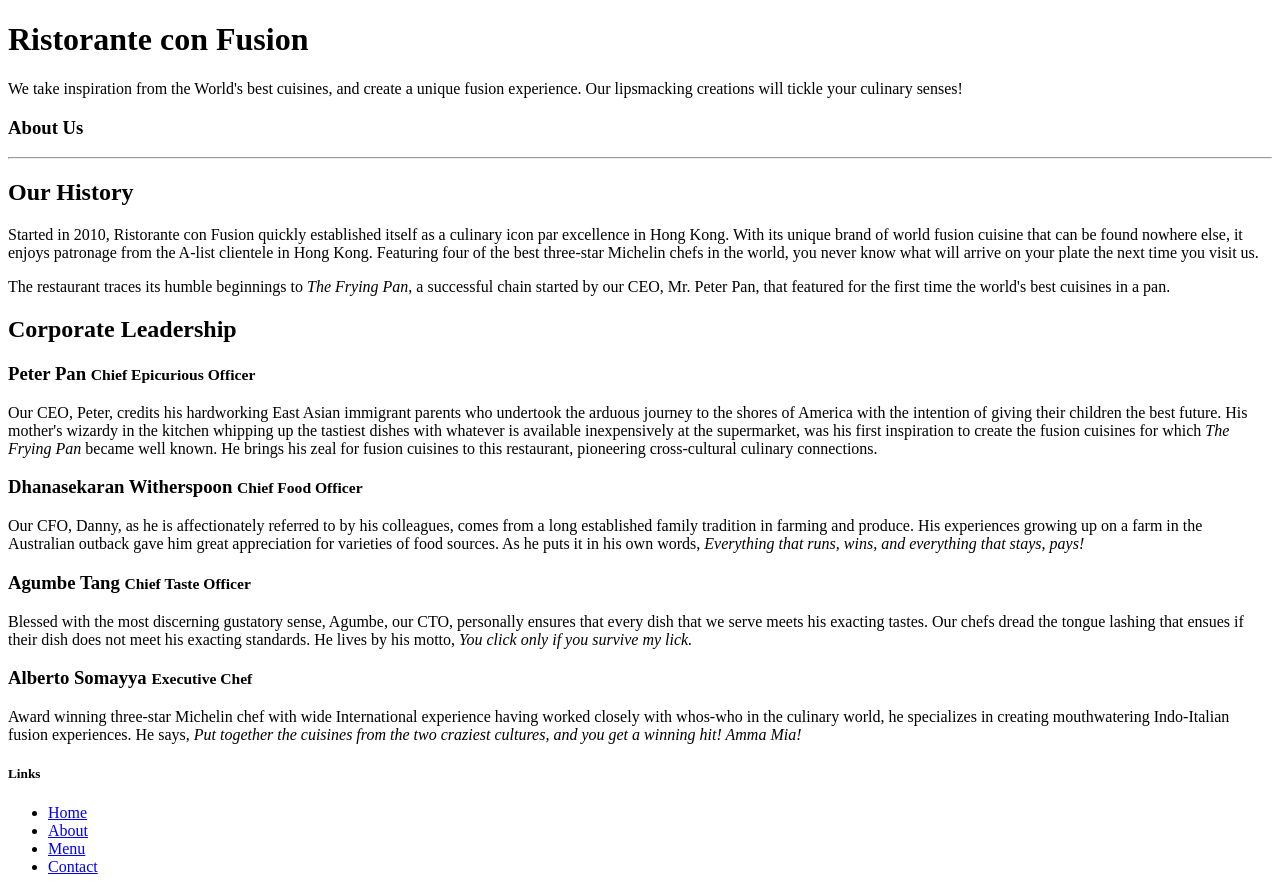
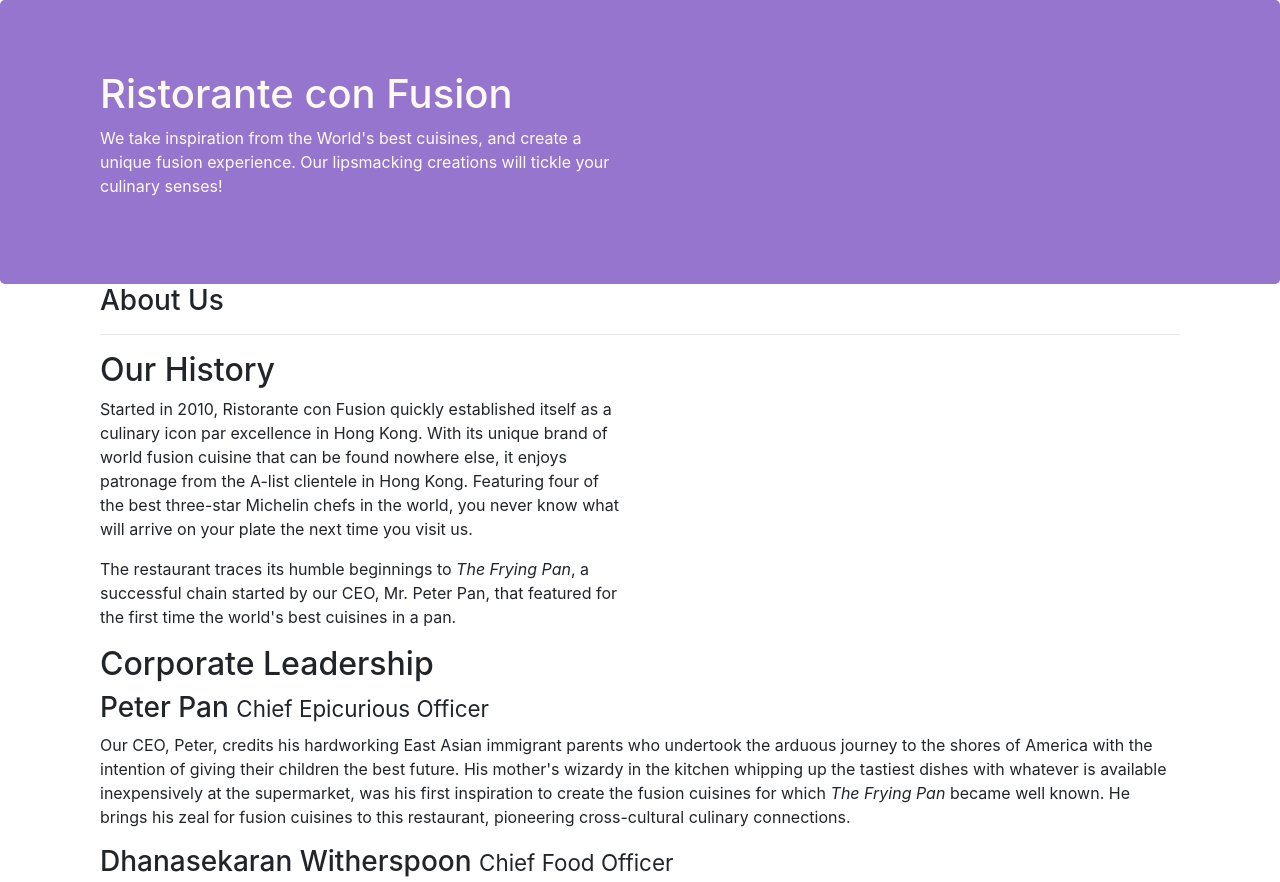
Before and after one commit to Zandmor/Coursera-1, a website: page aboutus.html in a window 1280 px wide. Shown: the top 882 px of the page. Drawn offline with nearby package versions, Linux system fonts and the light colour scheme.

Commit message:
help me eden

```diff
--- a/aboutus.html
+++ b/aboutus.html
@@ -2,7 +2,8 @@
 <html lang="en">
 
 <head>
-
+    <link rel="stylesheet" href="node_modules/bootstrap/dist/css/bootstrap.min.css">
+    <link rel="stylesheet" href="css/styles.css">
     <title>Ristorante Con Fusion: About Us</title>
 
 </head>
@@ -22,15 +23,15 @@
         </div>
     </header>
 
-    <div>
-        <div>
+    <div class = "container">
+        <div class="col-12">
             <div>
                <h3>About Us</h3>
                <hr>
             </div>
         </div>
 
-        <div>
+        <div class="col-12 col-xl-6">
             <div>
                 <h2>Our History</h2>
                 <p>Started in 2010, Ristorante con Fusion quickly established itself as a culinary icon par excellence in Hong Kong. With its unique brand of world fusion cuisine that can be found nowhere else, it enjoys patronage from the A-list clientele in Hong Kong.  Featuring four of the best three-star Michelin chefs in the world, you never know what will arrive on your plate the next time you visit us.</p>
@@ -41,17 +42,17 @@
         </div>
 
 
-        <div>
+        <div class="col-12">
             <div>
                 <h2>Corporate Leadership</h2>
                 <h3>Peter Pan <small>Chief Epicurious Officer</small></h3>
-                <p>Our CEO, Peter, credits his hardworking East Asian immigrant parents who undertook the arduous journey to the shores of America with the intention of giving their children the best future. His mother's wizardy in the kitchen whipping up the tastiest dishes with whatever is available inexpensively at the supermarket, was his first inspiration to create the fusion cuisines for which <em>The Frying Pan</em> became well known. He brings his zeal for fusion cuisines to this restaurant, pioneering cross-cultural culinary connections.</p>
+                <p class= "d-none d-sm-block">Our CEO, Peter, credits his hardworking East Asian immigrant parents who undertook the arduous journey to the shores of America with the intention of giving their children the best future. His mother's wizardy in the kitchen whipping up the tastiest dishes with whatever is available inexpensively at the supermarket, was his first inspiration to create the fusion cuisines for which <em>The Frying Pan</em> became well known. He brings his zeal for fusion cuisines to this restaurant, pioneering cross-cultural culinary connections.</p>
                 <h3>Dhanasekaran Witherspoon <small>Chief Food Officer</small></h3>
-                <p>Our CFO, Danny, as he is affectionately referred to by his colleagues, comes from a long established family tradition in farming and produce. His experiences growing up on a farm in the Australian outback gave him great appreciation for varieties of food sources. As he puts it in his own words, <em>Everything that runs, wins, and everything that stays, pays!</em></p>
+                <p class= "d-none d-sm-block">Our CFO, Danny, as he is affectionately referred to by his colleagues, comes from a long established family tradition in farming and produce. His experiences growing up on a farm in the Australian outback gave him great appreciation for varieties of food sources. As he puts it in his own words, <em>Everything that runs, wins, and everything that stays, pays!</em></p>
                 <h3>Agumbe Tang <small>Chief Taste Officer</small></h3>
-                <p>Blessed with the most discerning gustatory sense, Agumbe, our CTO, personally ensures that every dish that we serve meets his exacting tastes. Our chefs dread the tongue lashing that ensues if their dish does not meet his exacting standards. He lives by his motto, <em>You click only if you survive my lick.</em></p>
+                <p class= "d-none d-sm-block">Blessed with the most discerning gustatory sense, Agumbe, our CTO, personally ensures that every dish that we serve meets his exacting tastes. Our chefs dread the tongue lashing that ensues if their dish does not meet his exacting standards. He lives by his motto, <em>You click only if you survive my lick.</em></p>
                 <h3>Alberto Somayya <small>Executive Chef</small></h3>
-                <p>Award winning three-star Michelin chef with wide International experience having worked closely with whos-who in the culinary world, he specializes in creating mouthwatering Indo-Italian fusion experiences. He says, <em>Put together the cuisines from the two craziest cultures, and you get a winning hit! Amma Mia!</em></p>
+                <p class= "d-none d-sm-block">Award winning three-star Michelin chef with wide International experience having worked closely with whos-who in the culinary world, he specializes in creating mouthwatering Indo-Italian fusion experiences. He says, <em>Put together the cuisines from the two craziest cultures, and you get a winning hit! Amma Mia!</em></p>
             </div>
        </div>
 
```
